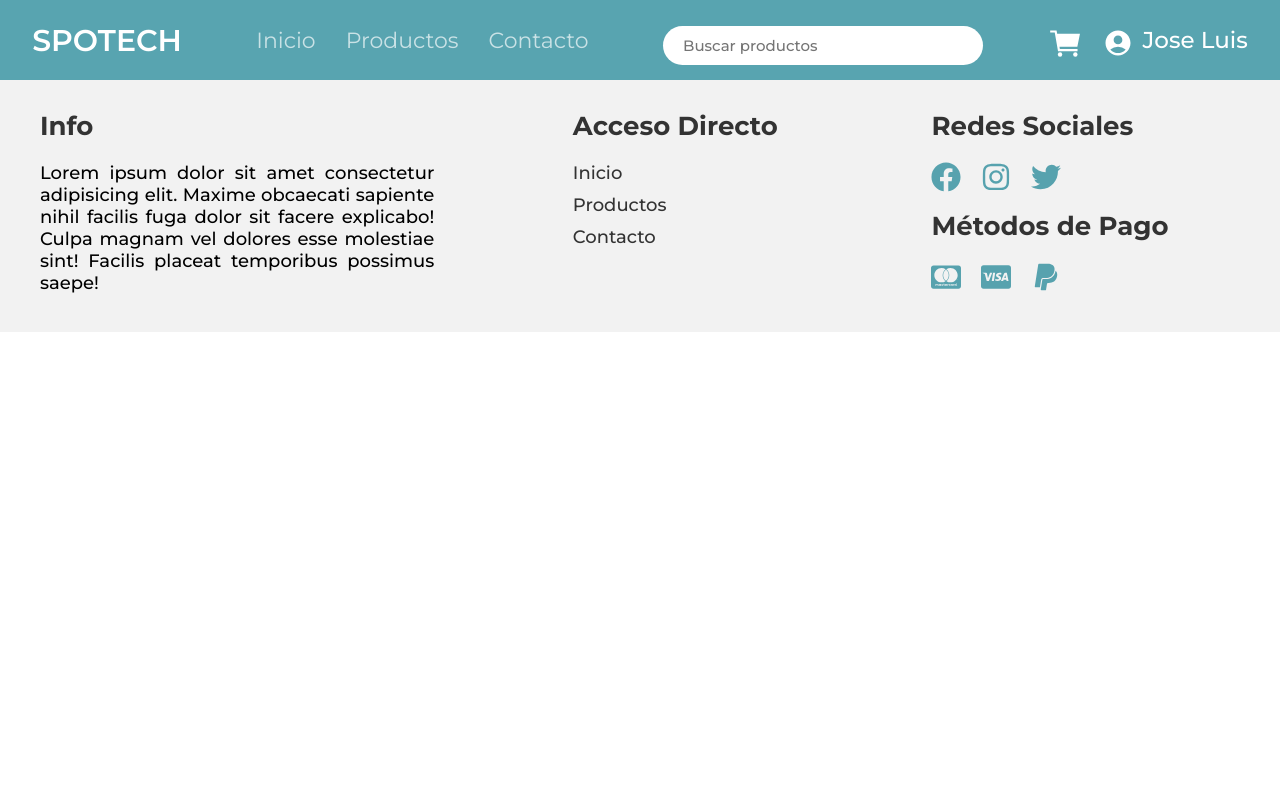
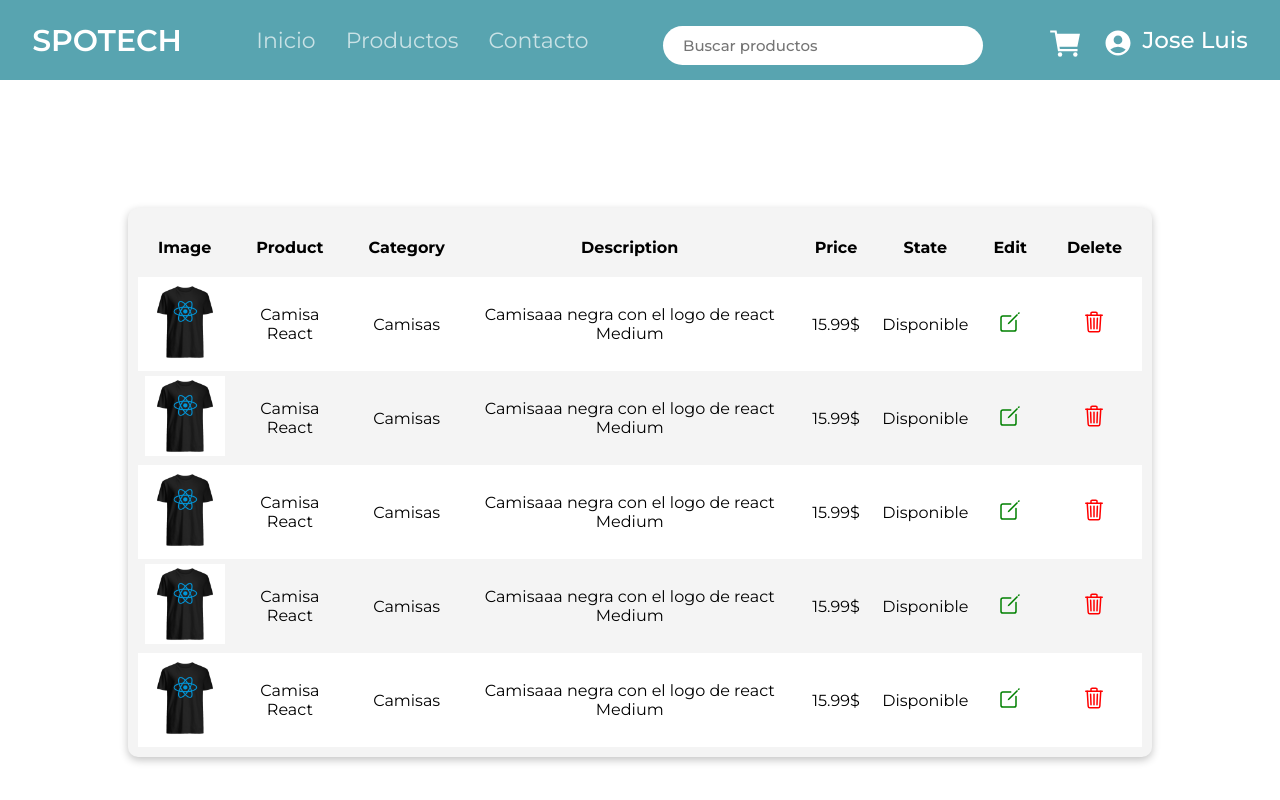
Before and after one commit to Jluis0618/ecommerce-react, a React (Vite) app: page /adminpanel in a window 1280 px wide. Shown: the top 800 px of the page. Built offline with nearby package versions, Linux system fonts and the light colour scheme; no server answers.

Commit message:
Creacion del Tr.jsx, Tr.css. AdminPanel.css mejor
Cree el archivo Tr.jsx donde esta la estrutura de
los tr de la tabla para el admin panel.

Cree el archivo Tr.css para dar estilos a el
archivo Tr.jsx.

El admin panel fue anadido a las rutas del app.js

El archivo Tr.jsx fue importado en el app.js.

```diff
--- a/back/routes/products.js
+++ b/back/routes/products.js
@@ -26,7 +26,7 @@ const options = {
     const product = await Product.paginate({}, options)
     res.status(200).json(product);
   } catch (error) {
-    res.status(500).json({ error: err.message });
+    res.status(500).json({ error: error.message });
   }
 });
 
--- a/index.html
+++ b/index.html
@@ -4,6 +4,8 @@
     <meta charset="UTF-8" />
     <link rel="icon" type="image/svg+xml" href="/vite.svg" />
     <meta name="viewport" content="width=device-width, initial-scale=1.0" />
+    <script defer type="module" src="https://unpkg.com/ionicons@7.1.0/dist/ionicons/ionicons.esm.js"></script>
+    <script defer nomodule src="https://unpkg.com/ionicons@7.1.0/dist/ionicons/ionicons.js"></script>
     <title>Spotech</title>
   </head>
   <body>
--- a/src/App.jsx
+++ b/src/App.jsx
@@ -6,6 +6,7 @@ import Contact from "./pages/Contact";
 import { Products } from "./pages/Products";
 import { HomePage } from "./HomePage";
 import { Footer } from "./components/Footer";
+import AdminPanel from "./components/AdminPanel";
 
 function App() {
   return (
@@ -16,6 +17,7 @@ function App() {
         <Route path="/products" element={<Products />}></Route>
         <Route path="/cart" element={<Cart />}></Route>
         <Route path="/contact" element={<Contact />}></Route>
+        <Route path="/adminpanel" element={<AdminPanel />}></Route>
       </Routes>
       <Footer />
     </BrowserRouter>
--- a/src/components/AdminPanel.jsx
+++ b/src/components/AdminPanel.jsx
@@ -1,5 +1,6 @@
 import '../styles/AdminPanel.css';
 import imgcamisa from '../assets/camisa-react.jpeg';
+import Tr from './Tr'
 
 function AdminPanel() {
     return (
@@ -15,68 +16,41 @@ function AdminPanel() {
                     <th>Edit</th>
                     <th>Delete</th>
 
-                    <tr>
-                        <td><img src={imgcamisa} /></td>
-                        <td>Camina React</td>
-                        <td>Camisas</td>
-                        <td>Camisa negra con el logo de react Medium</td>
-                        <td>15.99$</td>
-                        <td>Disponible</td>
-                        <td>
-                            <button>
-                                <img src='../assets/imagen-candado.png'/>
-                            </button>
-                        </td>
-                        <td>
-                            <button>
-                                <img src='../assets/imagen-candado.png'/>
-                            </button>
-                        </td>
-                    </tr>
-
-                    <tr>
-                        <td><img src='../assets/camisa-react.jpeg' /></td>
-                        <td>Camina React</td>
-                        <td>Camisas</td>
-                        <td>Camisa negra con el logo de react Medium</td>
-                        <td>15.99$</td>
-                        <td>Disponible</td>
-                        <td>boton</td>
-                        <td>boton</td>
-                    </tr>
-
-                    <tr>
-                        <td><img src='../assets/camisa-react.jpeg' /></td>
-                        <td>Camina React</td>
-                        <td>Camisas</td>
-                        <td>Camisa negra con el logo de react Medium</td>
-                        <td>15.99$</td>
-                        <td>Disponible</td>
-                        <td>boton</td>
-                        <td>boton</td>
-                    </tr>
-
-                    <tr>
-                        <td><img src='../assets/camisa-react.jpeg' /></td>
-                        <td>Camina React</td>
-                        <td>Camisas</td>
-                        <td>Camisa negra con el logo de react Medium</td>
-                        <td>15.99$</td>
-                        <td>Disponible</td>
-                        <td>boton</td>
-                        <td>boton</td>
-                    </tr>
-
-                    <tr>
-                        <td><img src='../assets/camisa-react.jpeg' /></td>
-                        <td>Camina React</td>
-                        <td>Camisas</td>
-                        <td>Camisa negra con el logo de react Medium</td>
-                        <td>15.99$</td>
-                        <td>Disponible</td>
-                        <td>boton</td>
-                        <td>boton</td>
-                    </tr>
+                    <Tr
+                    img={imgcamisa}
+                    name='Camisa React'
+                    category='Camisas'
+                    description='Camisaaa negra con el logo de react Medium'
+                    price='15.99$'
+                    state='Disponible'/>
+                    <Tr
+                    img={imgcamisa}
+                    name='Camisa React'
+                    category='Camisas'
+                    description='Camisaaa negra con el logo de react Medium'
+                    price='15.99$'
+                    state='Disponible'/>
+                    <Tr
+                    img={imgcamisa}
+                    name='Camisa React'
+                    category='Camisas'
+                    description='Camisaaa negra con el logo de react Medium'
+                    price='15.99$'
+                    state='Disponible'/>
+                    <Tr
+                    img={imgcamisa}
+                    name='Camisa React'
+                    category='Camisas'
+                    description='Camisaaa negra con el logo de react Medium'
+                    price='15.99$'
+                    state='Disponible'/>
+                    <Tr
+                    img={imgcamisa}
+                    name='Camisa React'
+                    category='Camisas'
+                    description='Camisaaa negra con el logo de react Medium'
+                    price='15.99$'
+                    state='Disponible'/>
                 </table>
             </div>
         </div>
--- /dev/null
+++ b/src/components/Tr.jsx
@@ -0,0 +1,26 @@
+import '../styles/Tr.css';
+
+function Tr({img, name, category, description, price, state}) {
+    return (
+      <tr>
+          <td><img src={img} className='td-imagen'/></td>
+          <td>{name}</td>
+          <td>{category}</td>
+          <td>{description}</td>
+          <td>{price}</td>
+          <td>{state}</td>
+          <td>
+              <button className='boton-edit'>
+                  <ion-icon name="create-outline"></ion-icon>
+              </button>
+          </td>
+          <td>
+              <button className='boton-delete'>
+                  <ion-icon name="trash-outline"></ion-icon>
+              </button>
+          </td>
+      </tr>
+    );
+}
+
+export default Tr;
--- a/src/styles/AdminPanel.css
+++ b/src/styles/AdminPanel.css
@@ -1,41 +1,27 @@
-.body {
-    width: 100vw;
-    height: 100vh;
-    background-color: #F4F4F4;
-    display: flex;
-    justify-content: center;
-    align-items: center;
-}
-
 .table-container {
     width: 80%;
-    height: 500px;
+    height: auto;
+    max-height: 600px;
     padding: 10px;
     display: flex;
     justify-content: center;
-    background-color: white;
+    background-color:  #F4F4F4;
     border-radius: 10px;
+    margin: 8rem auto;
+    box-shadow: rgba(0, 0, 0, 0.24) 0px 3px 8px;
 }
 
 .table {
     width: 100%;
+    height: auto;
+    max-height: 500px;
     border-collapse: collapse;
 }
 
 .table th {
-    padding: 5px;
+    padding: 20px;
 }
 
-.table td {
-    padding: 15px;
-    text-align: center;
+ion-icon {
+    font-size: 1.5rem;
 }
-
-.table tr{
-    min-height: auto;
-    margin-bottom: 2rem;
-}
-
-tr:nth-child(odd) {
-    background-color: #F4F4F4;
-  }
--- /dev/null
+++ b/src/styles/Tr.css
@@ -0,0 +1,32 @@
+tr {
+    max-height: auto;
+}
+
+tr:nth-child(odd) {
+    background-color: white;
+}
+
+td {
+    padding: 5px;
+    height: 20px;
+    text-align: center;
+}
+
+.td-imagen {
+    width: 5rem;
+    height: 5rem;
+}
+
+td button {
+    cursor: pointer;
+    border: none;
+    background-color: transparent;
+}
+
+.boton-edit {
+    color: green;
+}
+
+.boton-delete {
+    color: red;
+}
```
